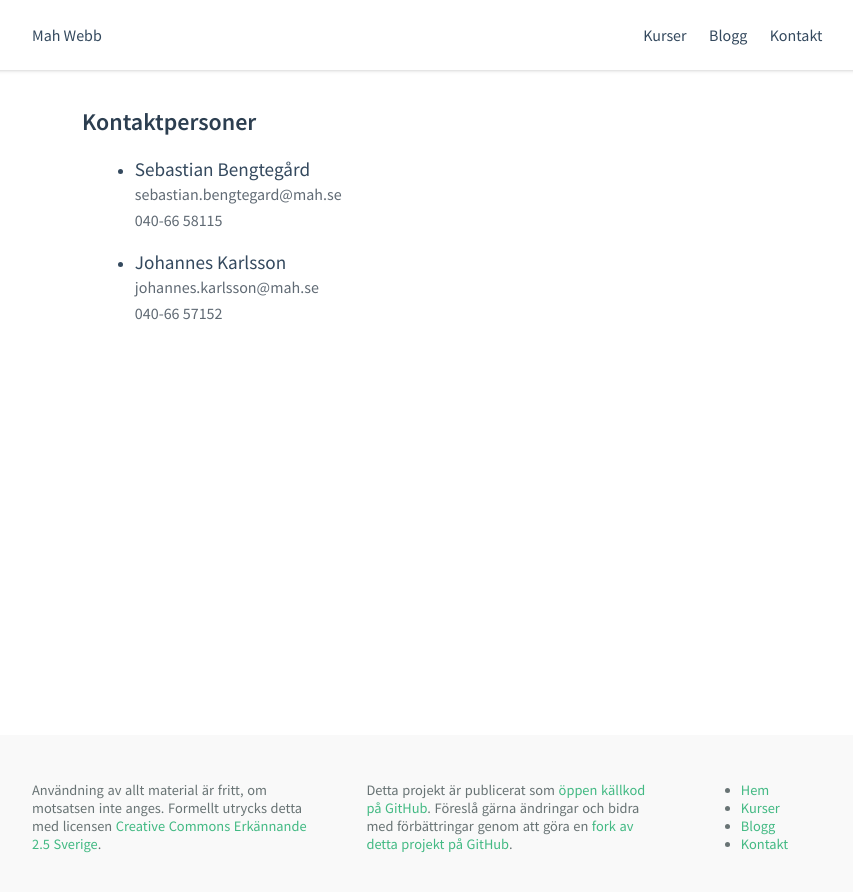
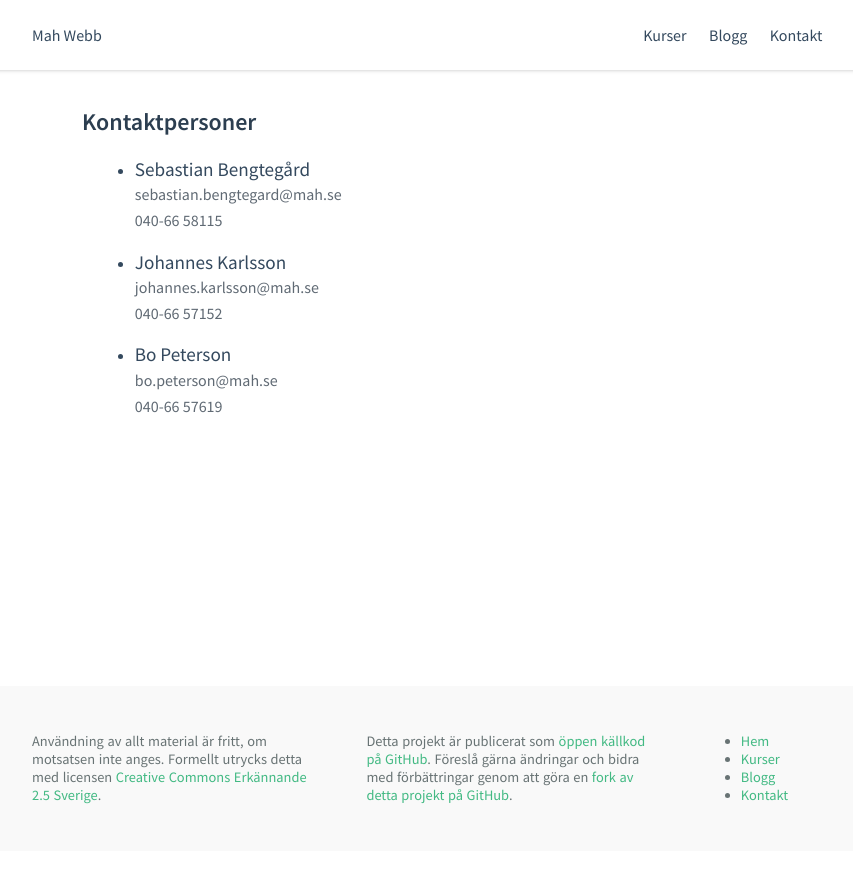
Before and after one commit to otabv/mah-webb.github.io, a Jekyll site: the page built from contact/index.html, in a window 1280 px wide. Shown: the top 892 px of the page, without its empty margins (208-1061 px from the left). Built offline with Jekyll 4.4.1, drawn with Linux system fonts in a browser that asks for light colours.

Commit message:
added Bo to members

```diff
--- a/_data/members.yml
+++ b/_data/members.yml
@@ -9,3 +9,8 @@
   github: johanneskason
   email: johannes.karlsson@mah.se
   phone: 040-66 57152
+
+- name: Bo Peterson
+  github: bopeterson
+  email: bo.peterson@mah.se
+  phone: 040-66 57619
```
